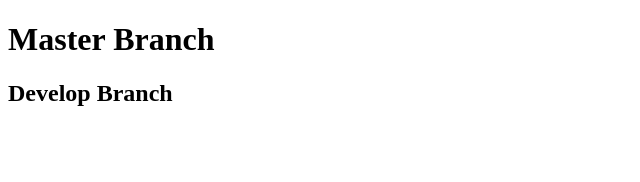
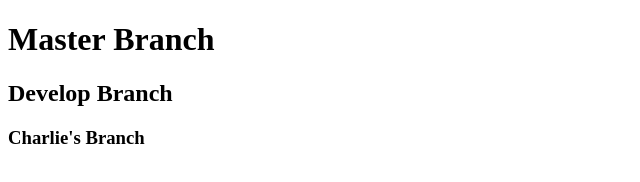
Before and after one commit to GuyMcGee/teamGit, a plain HTML site: page index.html in a window 1280 px wide. Shown: the whole page, without its empty margins (0-640 px from the left). Drawn offline with Linux system fonts and the light colour scheme.

Commit message:
Charlie's branch

```diff
--- a/index.html
+++ b/index.html
@@ -9,5 +9,6 @@
   <body>
     <h1>Master Branch</h1>
     <h2>Develop Branch</h2>
+    <h3>Charlie's Branch</h3>
   </body>
 </html>
```
